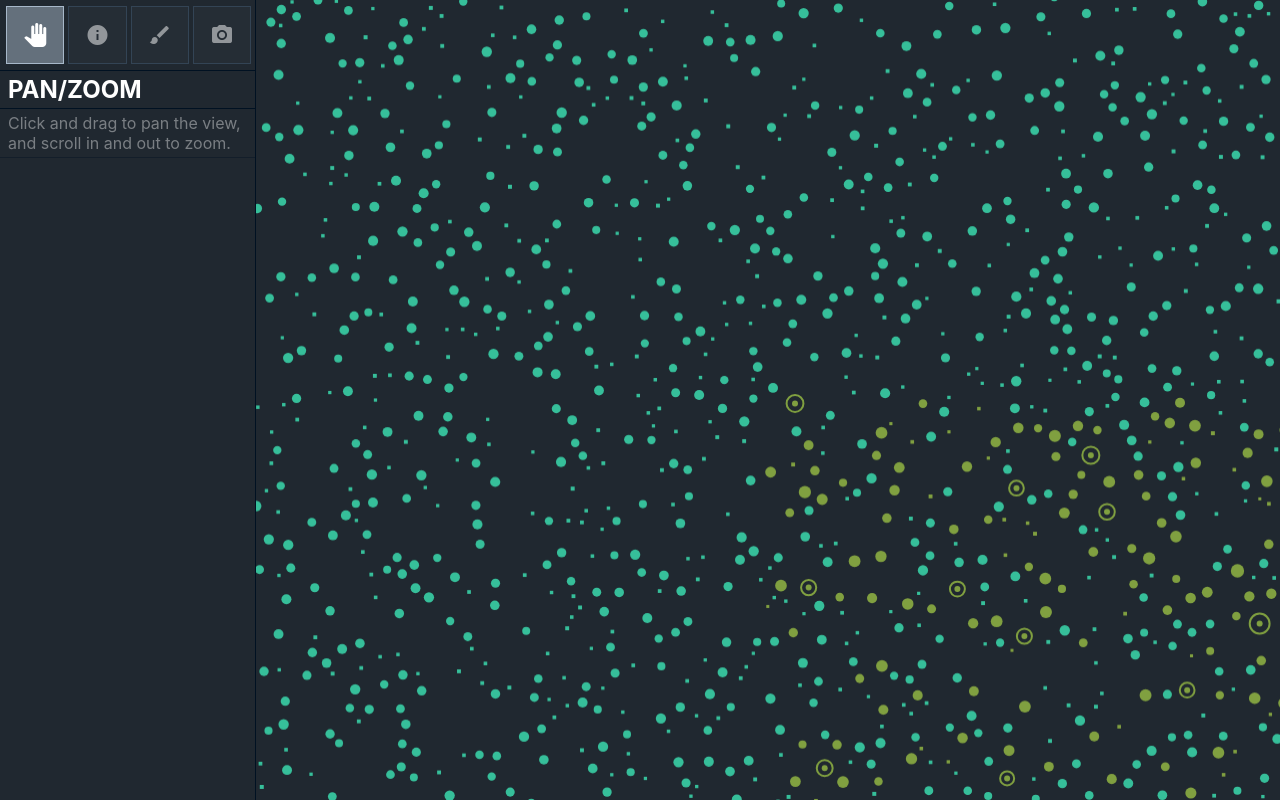
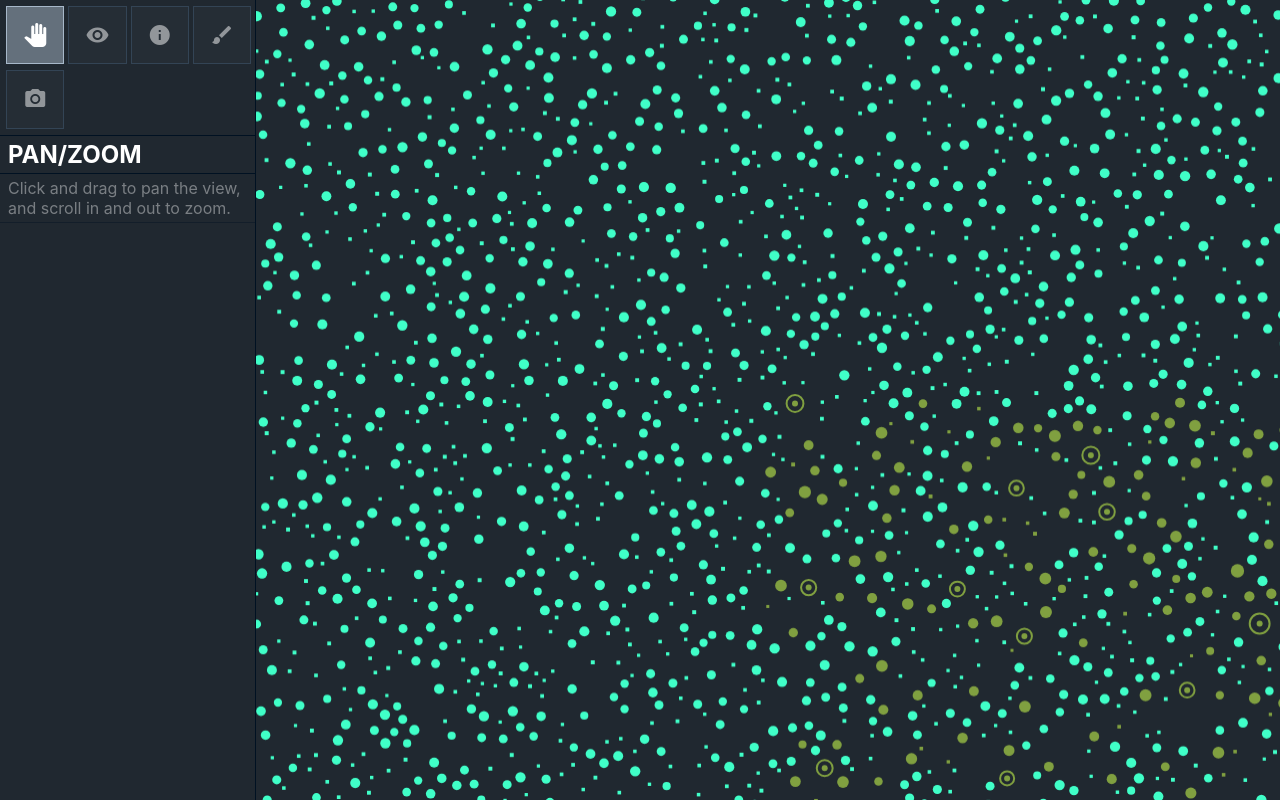
Before and after one commit to RomanMatthew/treehacks_2020, a React (Create React App) app in the folder frontend/: page / in a window 1280 px wide. Built offline with nearby package versions, Linux system fonts and the light colour scheme; the HTML template or start-up script is replaced by a standard one.

Commit message:
Some general polish.

```diff
--- a/frontend/src/data/worldData.js
+++ b/frontend/src/data/worldData.js
@@ -124,7 +124,9 @@ class WorldData {
     }
 
     generateNewTrees(layer, x, y, w, h) {
-        for (let i = 0; i < 200; i++) {
+        let treeMultiplier = (4.0 / this.newTreeSize);
+        treeMultiplier *= treeMultiplier;
+        for (let i = 0; i < 500 * treeMultiplier; i++) {
             let px = x + w * Math.random();
             let py = y + h * Math.random();
             let densityMod = this.densityModifier.read(px, py);
@@ -160,11 +162,6 @@ class WorldData {
             }
         }
     }
-
-    drawTiledDataToContext(context, x1, y1, x2, y2)  {
-        this.densityModifier.drawToContext(context, x1, y1, x2, y2);
-        this.newTrees.drawToContext(context, x1, y1, x2, y2);
-    }
 }
 
 let instance = new WorldData();
--- a/frontend/src/tools/tools.js
+++ b/frontend/src/tools/tools.js
@@ -1,5 +1,7 @@
 import React from 'react';
 import Slider from '@material-ui/core/Slider/Slider.js';
+import Switch from '@material-ui/core/Switch/Switch.js';
+import FormControlLabel from '@material-ui/core/FormControlLabel/FormControlLabel.js';
 import worldData from '../data/worldData.js';
 
 const panTool = {
@@ -37,7 +39,7 @@ const infoTool = {
     renderOptions: (_, onChangeOptions) => (<div>
         <div>Max Canopy Diameter (ft)</div>
         <Slider
-            defaultValue={worldData.newTreeSize * 2}
+            value={worldData.newTreeSize * 2}
             onChange={(_, value) => {
                 worldData.newTreeSize = value / 2.0;
                 worldData.newTrees.markEverythingDirty();
@@ -50,7 +52,7 @@ const infoTool = {
         />
         <div>Default Density (%)</div>
         <Slider
-            defaultValue={worldData.newTreeDensity * 100}
+            value={worldData.newTreeDensity * 100}
             onChange={(_, value) => {
                 worldData.newTreeDensity = value / 100.0;
                 worldData.newTrees.markEverythingDirty();
@@ -170,9 +172,48 @@ const pictureTool = {
     onDrag: () => null,
     onScroll: () => null,
     renderOptions: () => null,
+    defaultOptions: {},
 };
 
-let tools = [panTool, infoTool, densityTool, pictureTool];
+const visibilityTool = {
+    name: 'visibility',
+    displayName: 'Visibility',
+    icon: 'visibility',
+    description: 'Toggle visibility of different data layers.',
+    onClick: () => null,
+    onDrag: () => null,
+    onScroll: () => null,
+    renderOptions: (options, onChangeOptions) => (<div>
+        <FormControlLabel
+            control={<Switch checked={options.drawTrees} onChange={(_, value) => {
+                options.drawTrees = value;
+                onChangeOptions();
+            }} />}
+            label="Existing Trees"
+        />
+        <FormControlLabel
+            control={<Switch checked={options.drawNewTrees} onChange={(_, value) => {
+                options.drawNewTrees = value;
+                onChangeOptions();
+            }} />}
+            label="Generated Trees"
+        />
+        <FormControlLabel
+            control={<Switch checked={options.drawDensityMod} onChange={(_, value) => {
+                options.drawDensityMod = value;
+                onChangeOptions();
+            }} />}
+            label="Density Tweaks"
+        />
+    </div>),
+    defaultOptions: {
+        drawTrees: true,
+        drawNewTrees: true,
+        drawDensityMod: true,
+    },
+}
+
+let tools = [panTool, visibilityTool, infoTool, densityTool, pictureTool];
 export default tools;
 
 export let defaultToolset = {
--- a/frontend/src/widgets/PrimaryCanvas.js
+++ b/frontend/src/widgets/PrimaryCanvas.js
@@ -135,10 +135,13 @@ class PrimaryCanvas extends React.Component {
         let x2 = this.inverseTransformX(this.context.canvas.width);
         let y2 = this.inverseTransformY(this.context.canvas.height);
 
+        let vis = this.props.toolset.options.visibility;
         this.context.globalAlpha = 0.7;
-        worldData.drawTiledDataToContext(this.context, x1, y1, x2, y2);
+        if (vis.drawDensityMod) worldData.densityModifier.drawToContext(this.context, x1, y1, x2, y2);
         this.context.globalAlpha = 1.0;
-        worldData.trees.drawToContext(this.context, x1, y1, x2, y2);
+        if (vis.drawNewTrees) worldData.newTrees.drawToContext(this.context, x1, y1, x2, y2);
+        if (vis.drawTrees) worldData.trees.drawToContext(this.context, x1, y1, x2, y2);
+
         if (!this.refreshTimeout) {
             this.refreshTimeout = setTimeout(() => this.drawCanvas(), OCCASIONAL_REFRESH_INTERVAL);
         }
```
